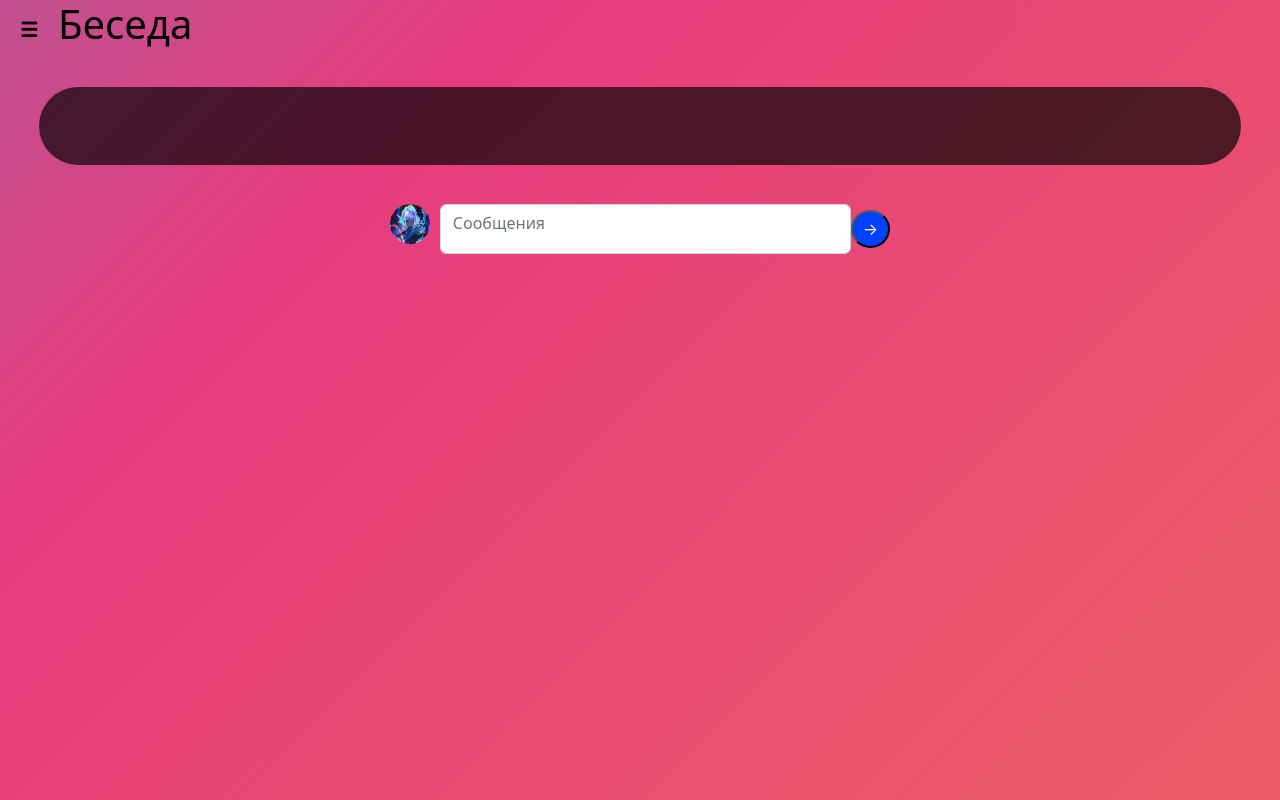
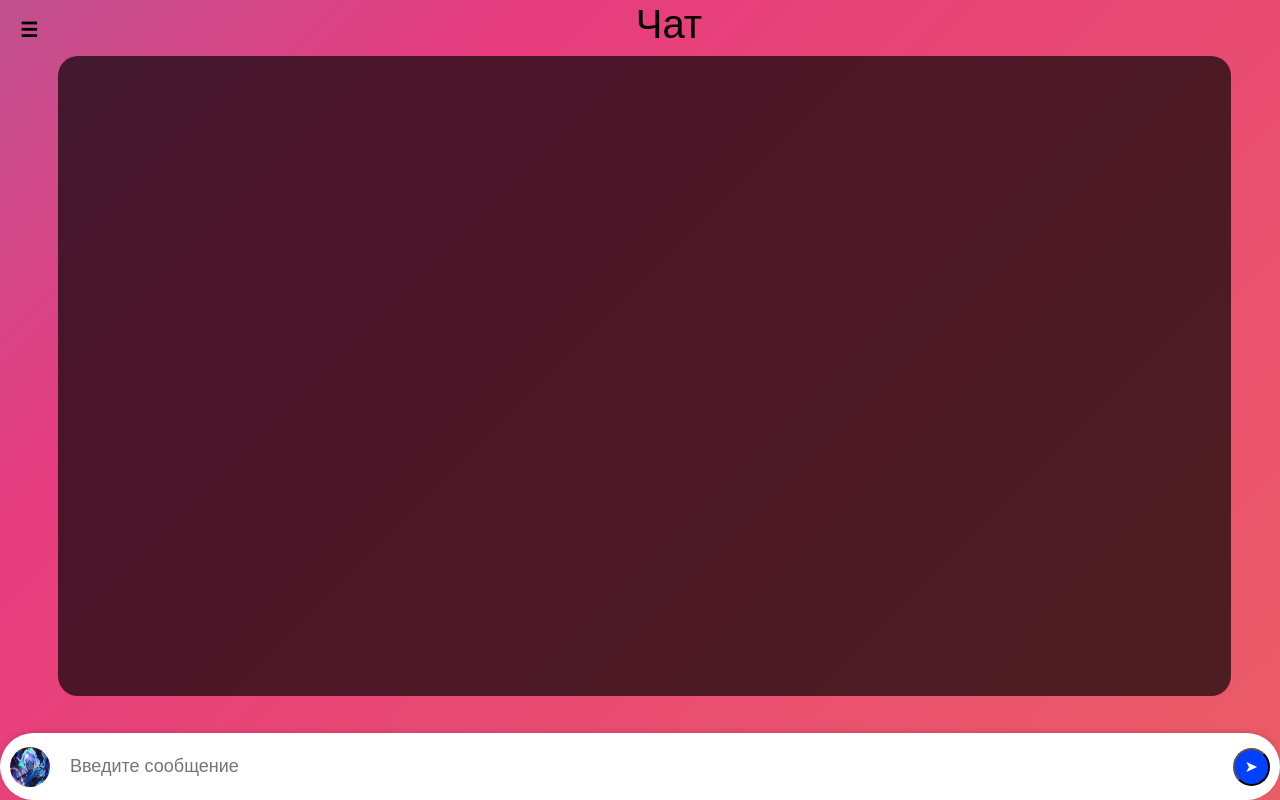
Before and after one commit to OnnnyxXx/Tasks, a Django app: page /tasks/9/ in a window 1280 px wide. Run offline with Django 4.2, Linux system fonts and the light colour scheme; a user stored in the database is signed in; data comes from the database, SQL or seed files in the repository; both versions use the stored data as it was after the commit.

```diff
--- a/coolsite/tasks_app_user/templates/tasks_app_user/detail.html
+++ b/coolsite/tasks_app_user/templates/tasks_app_user/detail.html
@@ -4,29 +4,68 @@
 
 {% block content %}
 <style>
-
-    /* Фон белого цвета */
     body {
         background-color: white;
+        margin: 0;
+        padding: 0;
+        font-family: Arial, sans-serif;
     }
 
-    /* Поле для заполнения текста снизу экрана */
-    textarea {
-        width: 100%;
-        height: 50px; /* Можете изменить высоту по своему усмотрению */
-        resize: none;
+    .chat-container {
+        background-color: #000000ab;
+        padding: 20px;
+        border-radius: 20px;
+        color: white;
+        height: calc(100vh - 160px); /* Устанавливаем высоту чата с учетом ввода сообщения внизу */
+        overflow-y: auto; /* Добавляем возможность прокрутки сообщений */
+        margin-right: 49px;
     }
 
-    /* Мои сообщения справа, а сообщения собеседника слева */
     .message-container {
-        display: flex;
-        justify-content: flex-end; /* Мои сообщения справа */
-        margin-bottom: 10px; /* Отступ между сообщениями */
+
+        margin-bottom: 10px;
     }
 
-    .message-container.left {
-          justify-content: center;
+    .message {
+        padding: 10px;
+        border-radius: 10px;
+        max-width: 70%;
+        word-wrap: break-word;
     }
+
+    .message.left {
+        background-color: #f2f2f2;
+        align-self: flex-start;
+    }
+
+    .message.right {
+        background-color: #4CAF50;
+        color: white;
+        align-self: flex-end;
+    }
+
+    #message-input-container {
+        display: flex;
+        align-items: center;
+        position: fixed;
+        bottom: 0;
+        left: 0;
+        width: 100%;
+        padding: 10px;
+        background-color: #fff;
+        box-shadow: 0 -2px 5px rgba(0, 0, 0, 0.1);
+        border-radius: 50px;
+    }
+
+    #message-input {
+        width: 85%;
+        border: none;
+        outline: none;
+        font-size: 18px;
+        padding: 10px;
+        border-radius: 50px;
+    }
+
 
     /* Стиль для фотографии */
     .profile-pic {
@@ -35,66 +74,35 @@
         border-radius: 50%; /* Круглое фото */
         margin-right: 10px; /* Отступ между фотографией и текстом сообщения */
     }
-
-    .container_chat {
-        padding: 39px;
-        margin: 39px;
-        background-color: #000000ab;
-        border-radius: 88px;
-    }
-
-    /* Стили для сообщений */
-    .message {
-        padding: 10px;
-        border-radius: 10px;
-        max-width: 70%; /* Максимальная ширина сообщения */
-        word-wrap: break-word; /* Перенос длинных слов */
-    }
-
-    .message.left {
-        background-color: #f2f2f2; /* Цвет фона сообщения собеседника */
-        align-self: flex-start;
-    }
-
-    .message.right {
-        background-color: #4CAF50; /* Цвет фона ваших сообщений */
-        color: white; /* Цвет текста */
-        align-self: flex-end;
-    }
 </style>
 
+<h1 style="text-align: center;">Чат</h1>
 
-<h1 class="mb-6 text-3xl">Беседа</h1>
-<div class="container_chat">
-    <div class="space-y-6">
+<div class="chat-container">
     {% for message in conversation.messages.all %}
-        <div class="p-6 flex {% if message.created_by == request.user %}bg-blue-100{% else %}bg-gray-100{% endif %} rounded-xl">
+        <div class="message-container {% if message.created_by == request.user %}right{% else %}left{% endif %}">
             <div>
-                    <img class="profile-pic" src="{{ message.created_by.profile.profile_picture.url }}">
-
+                <img class="profile-pic" src="{{ message.created_by.profile.profile_picture.url }}">
                 <a href="/tasks/profile_user/{{ message.created_by.username }}" style="text-decoration: none; color: inherit;">
                     {{ message.created_by.profile.first_name }} {{ message.created_by.profile.last_name }}
                 </a>
                 <p>{{ message.content|linebreaks|urlize }}</p>
                 <div class="time_mess" align="right">{{ message.created_at|time:"H:i" }}</div>
-
-                <hr>
+            <hr>
             </div>
         </div>
-
     {% endfor %}
 </div>
-</div>
-
 
 <form method="post">
     {% csrf_token %}
-    <div class="message-container left" style="margin-bottom: 20px;">
-        <img class="profile-pic" src="{{ request.user.profile.profile_picture.url }}" style="margin-right: 10px;">
-        <div style="display: flex; align-items: center;">
-        {{ form.content }}
-            <button type="submit" class="send-button" style="background-color: #0040FF; border-radius: 50%; padding: 5px 10px; color: white;">&#8594;</button>
-        </div>
+    <div id="message-input-container">
+        <img id="profile-pic" class="profile-pic" src="{{ request.user.profile.profile_picture.url }}">
+        <input id="message-input" type="text" name="content" placeholder="Введите сообщение" required>
+        <button type="submit" class="send-button" style="background-color: #0040FF; border-radius: 50%; padding: 5px 10px;
+         color: white; margin-left: 120px;">
+           ➤
+        </button>
     </div>
 </form>
 {% endblock %}
--- a/coolsite/tasks_app_user/templates/tasks_app_user/details_tasks.html
+++ b/coolsite/tasks_app_user/templates/tasks_app_user/details_tasks.html
@@ -67,7 +67,11 @@ hr {
             <hr>
             <p>Дата публикации: {{ article.data }}</p>
             <hr>
+            {% if request.user.is_authenticated %}
             <a href="{% url 'new' article.id %}" class="btn btn-info">Откликнуться</a>
+                {% else %}
+                <p>Что откликнуться зайдите в свой профиль</p>
+            {% endif %}
         </div>
     </div>
 </div>
--- a/coolsite/tasks_app_user/templates/tasks_app_user/home_user.html
+++ b/coolsite/tasks_app_user/templates/tasks_app_user/home_user.html
@@ -287,6 +287,7 @@ a {
                     </div>
                   </div>
                   <hr>
+                  <p>Средний рейтинг:  {{ average_stars|default:"Нет отзывов" }}</p>
 <!--                  <div class="row">-->
 <!--                    <div class="col-sm-3">-->
 <!--                      <h6 class="mb-0">Address</h6>-->
@@ -338,7 +339,7 @@ a {
             </div>
     {% endfor %}
     {% else %}
-    <p>У тебя еще нет отзывов, чмо ленивое, упс, прости за правду</p>
+    <p>Нет отзывов</p>
     {% endif %}
   </details>
 <!--Древо  со скилами-->
--- a/coolsite/tasks_app_user/views.py
+++ b/coolsite/tasks_app_user/views.py
@@ -19,6 +19,7 @@ from django.contrib.auth.decorators import login_required
 from django.views.generic.detail import DetailView
 from django.utils.decorators import method_decorator
 from django.http import Http404
+from django.db.models import Avg
 from .models import *
 
 
@@ -26,9 +27,11 @@ def tasks_home(request):
     unique_cities = Profile.objects.values_list('city', flat=True).distinct()
     tasks_all = Articles.objects.order_by('-data')
     unique_cities = [city for city in unique_cities if city is not None]
+    tasks_count = tasks_all.count()
     context = {
         'tasks_all': tasks_all,
-        'unique_cities': unique_cities
+        'unique_cities': unique_cities,
+        'tasks_count': tasks_count,
     }
     return render(request, 'tasks_app_user/tasks_home.html', context)
 
@@ -155,6 +158,7 @@ def profile(request):
 def User_View(request):
     profile = request.user.profile
     reviews = Comment.objects.filter(profile=profile).order_by('-created_at')
+    average_stars = reviews.aggregate(Avg('stars'))['stars__avg']
 
     form = ProfileForm(instance=profile)
 
@@ -164,7 +168,7 @@ def User_View(request):
             form.save()
             return redirect('user_home')
 
-    context = {'form': form, 'reviews': reviews}
+    context = {'form': form, 'reviews': reviews, 'average_stars': average_stars}
 
     return render(request, 'tasks_app_user/home_user.html', context)
 
@@ -173,7 +177,7 @@ def user_profile(request, username):
     user = get_object_or_404(User, username=username)
     profile = user.profile
     reviews = Comment.objects.filter(profile=profile).order_by('-created_at')
-
+    average_stars = reviews.aggregate(Avg('stars'))['stars__avg']
     form = ProfileForm(instance=profile)
 
     if request.method == 'POST':
@@ -182,7 +186,7 @@ def user_profile(request, username):
             form.save()
             return redirect('user_home')
 
-    context = {'form': form, 'profile': profile, 'reviews': reviews}
+    context = {'form': form, 'profile': profile, 'reviews': reviews, 'average_stars': average_stars}
 
     return render(request, 'tasks_app_user/user_profile.html', context)
 
@@ -294,9 +298,10 @@ def new_conversation(request, item_pk):
 @login_required
 def inbox(request):
     conversations = Conversation.objects.filter(members__in=[request.user.id])
-
+    message_count = conversations.count()
     return render(request, 'tasks_app_user/inbox.html', {
-        'conversations': conversations
+        'conversations': conversations,
+        'message_count': message_count
     })
 
 
```
Also changed, not shown: coolsite/tasks_app_user/templates/tasks_app_user/inbox.html (+11 -8 lines), coolsite/tasks_app_user/templates/tasks_app_user/user_profile.html (+5 -16 lines), coolsite/db.sqlite3.
